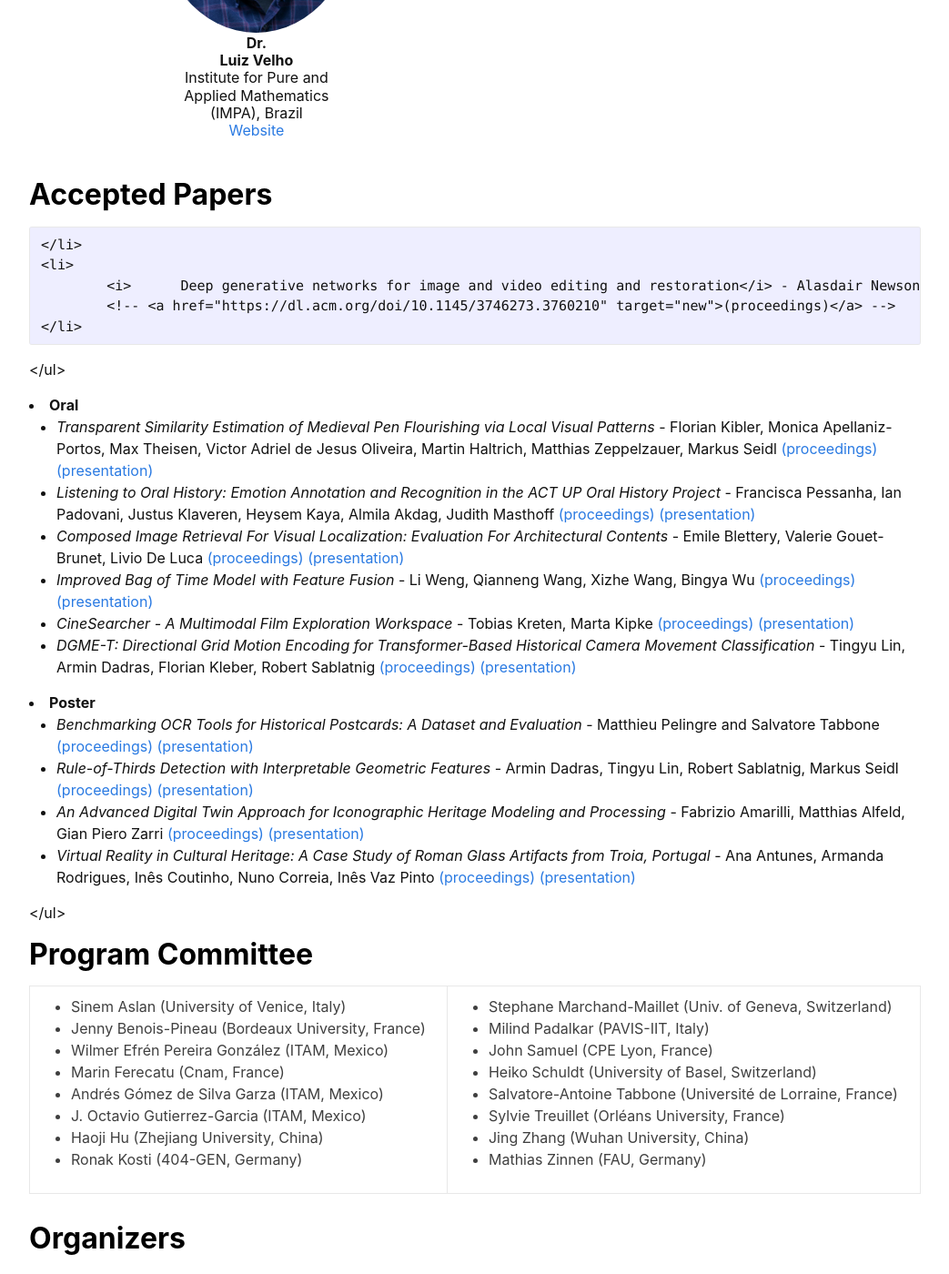
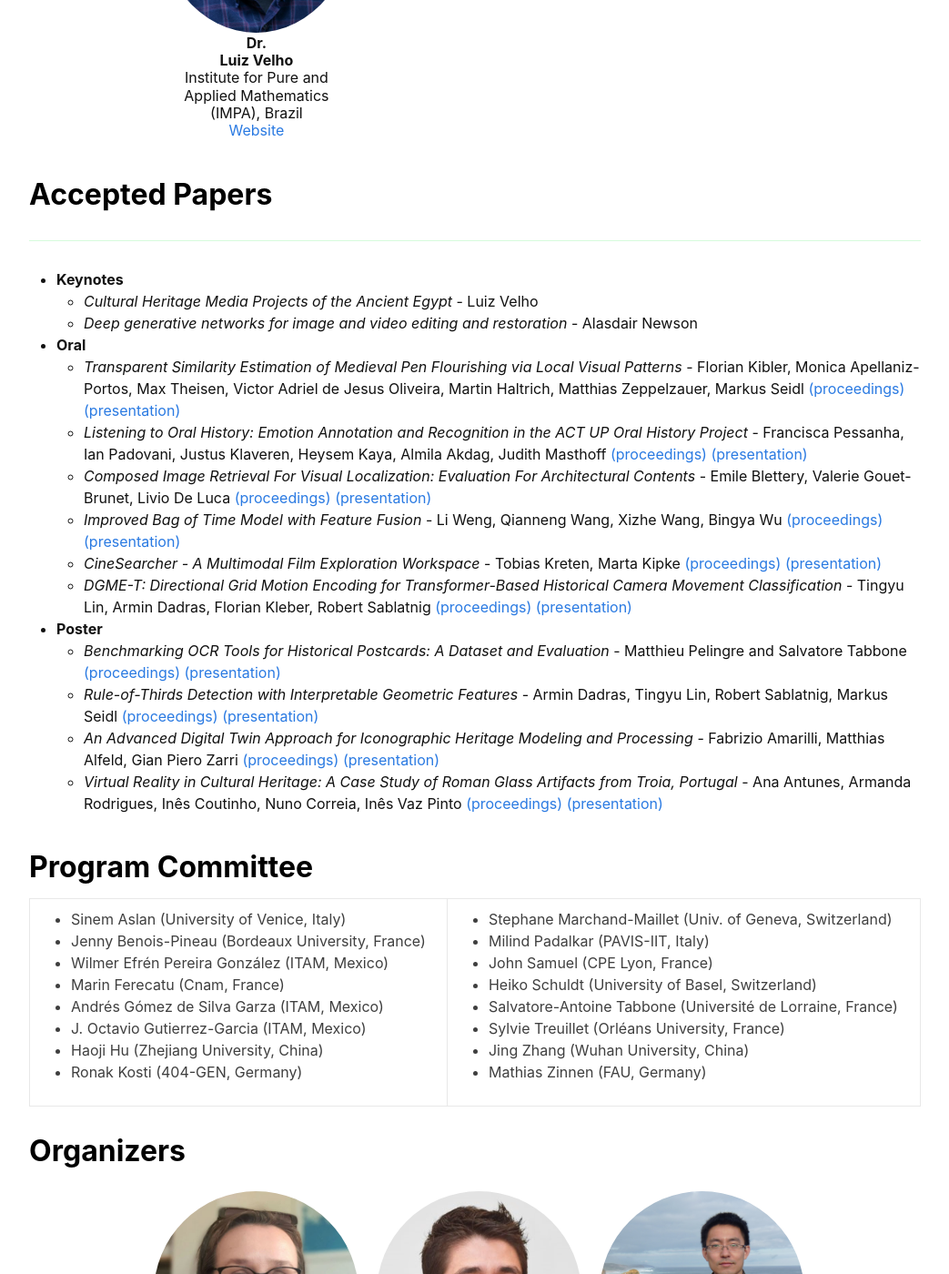
Before and after one commit to sumac-workshops/2026, a Jekyll site: the page built from index.md, in a window 1280 px wide and 1400 px high, scrolled down 3345 px. Shown: the whole window at 91% size, without its empty margins (118-1161 px from the left). Built offline with Jekyll 4.4.1, drawn with Linux system fonts in a browser that asks for light colours; nearby versions of some CDN libraries.

Commit message:
Update index.md

```diff
--- a/index.md
+++ b/index.md
@@ -116,7 +116,7 @@ IMP NOTES:
 </p>
 
 <h2 class="blackpar_title" id="accepted_papers">Accepted Papers</h2>
-<!-- <hr  style="color: rgb(92, 242, 117);">
+<hr  style="color: rgb(92, 242, 117);">
 <p>
 <ul>
 <li> <b>Keynotes</b></li>
```
